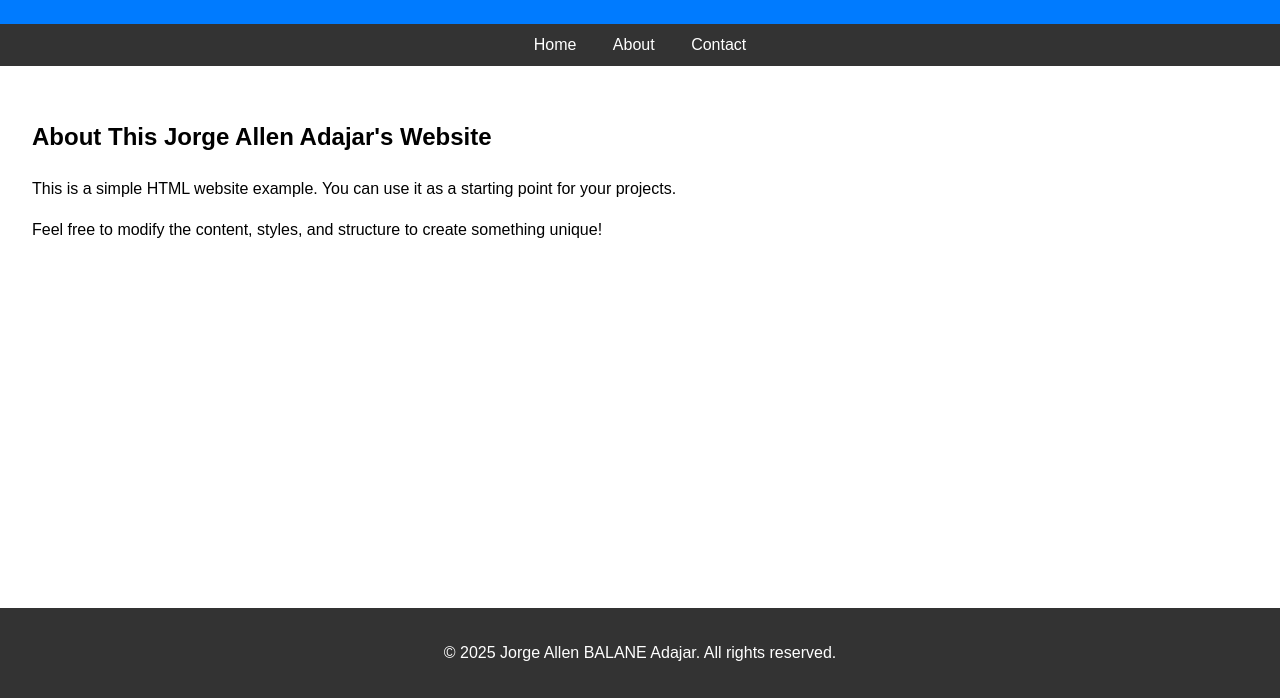
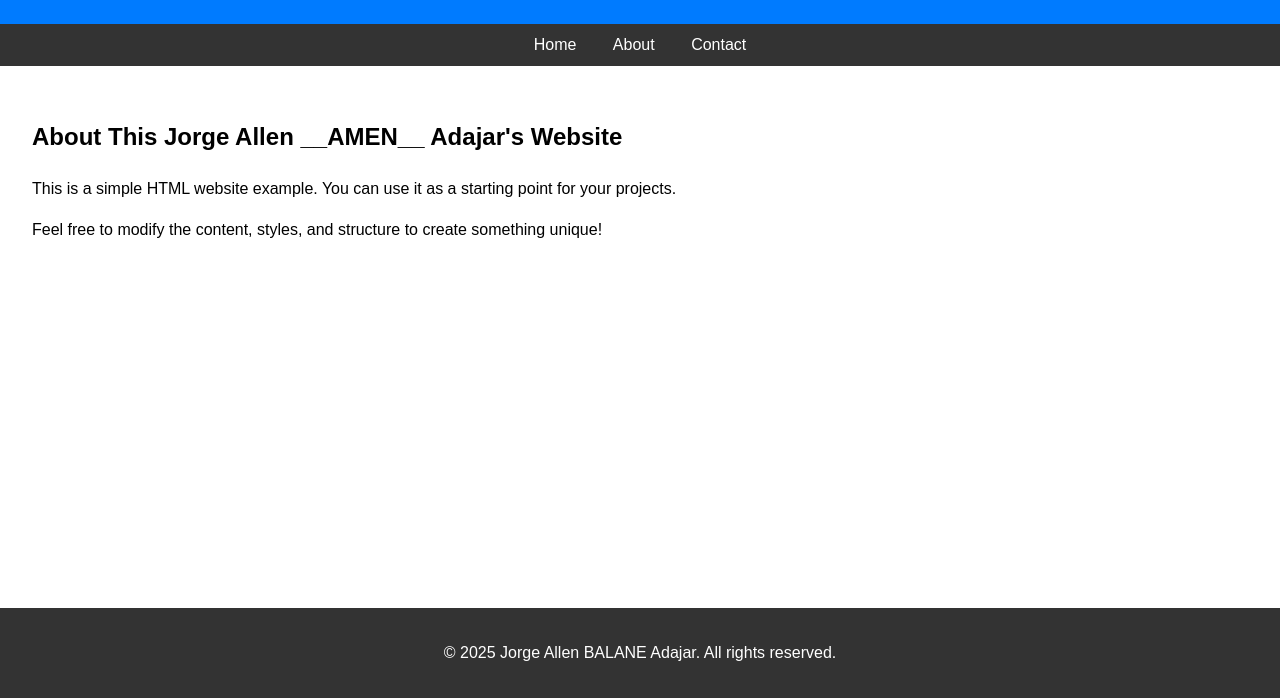
Before and after one commit to jorgeadajartylertech/JorgeReportPublic, a plain HTML site: page index.html in a window 1280 px wide. Shown: the part 102-800 px from the top of the page. Drawn offline with Linux system fonts and the light colour scheme.

Commit message:
adding _AMEN_ in my name

```diff
--- a/index.html
+++ b/index.html
@@ -55,7 +55,7 @@
         <a href="#contact">Contact</a>
     </nav>
     <main>
-        <h2>About This Jorge Allen Adajar's Website</h2>
+        <h2>About This Jorge Allen __AMEN__ Adajar's Website</h2>
         <p>This is a simple HTML website example. You can use it as a starting point for your projects.</p>
         <p>Feel free to modify the content, styles, and structure to create something unique!</p>
     </main>
```
